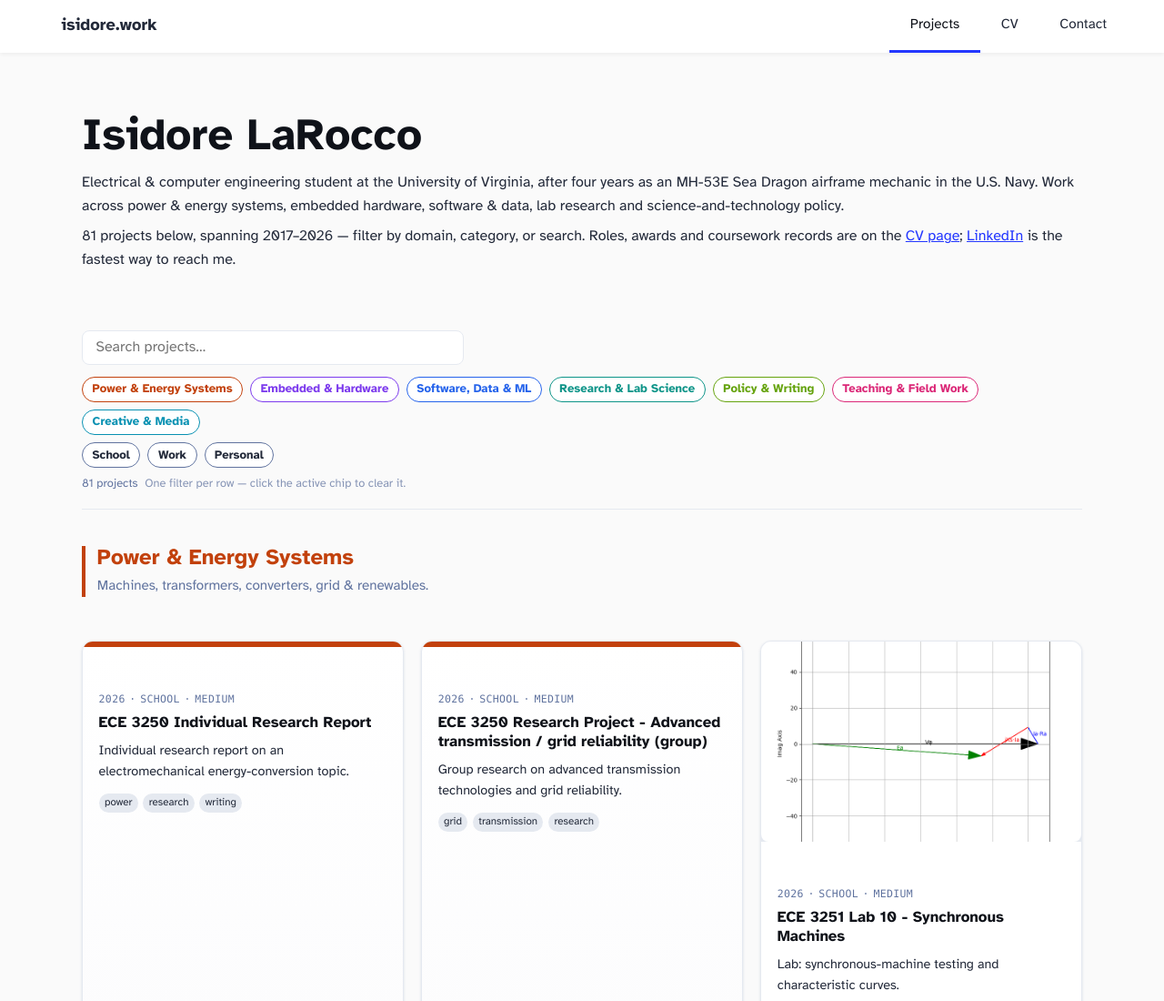
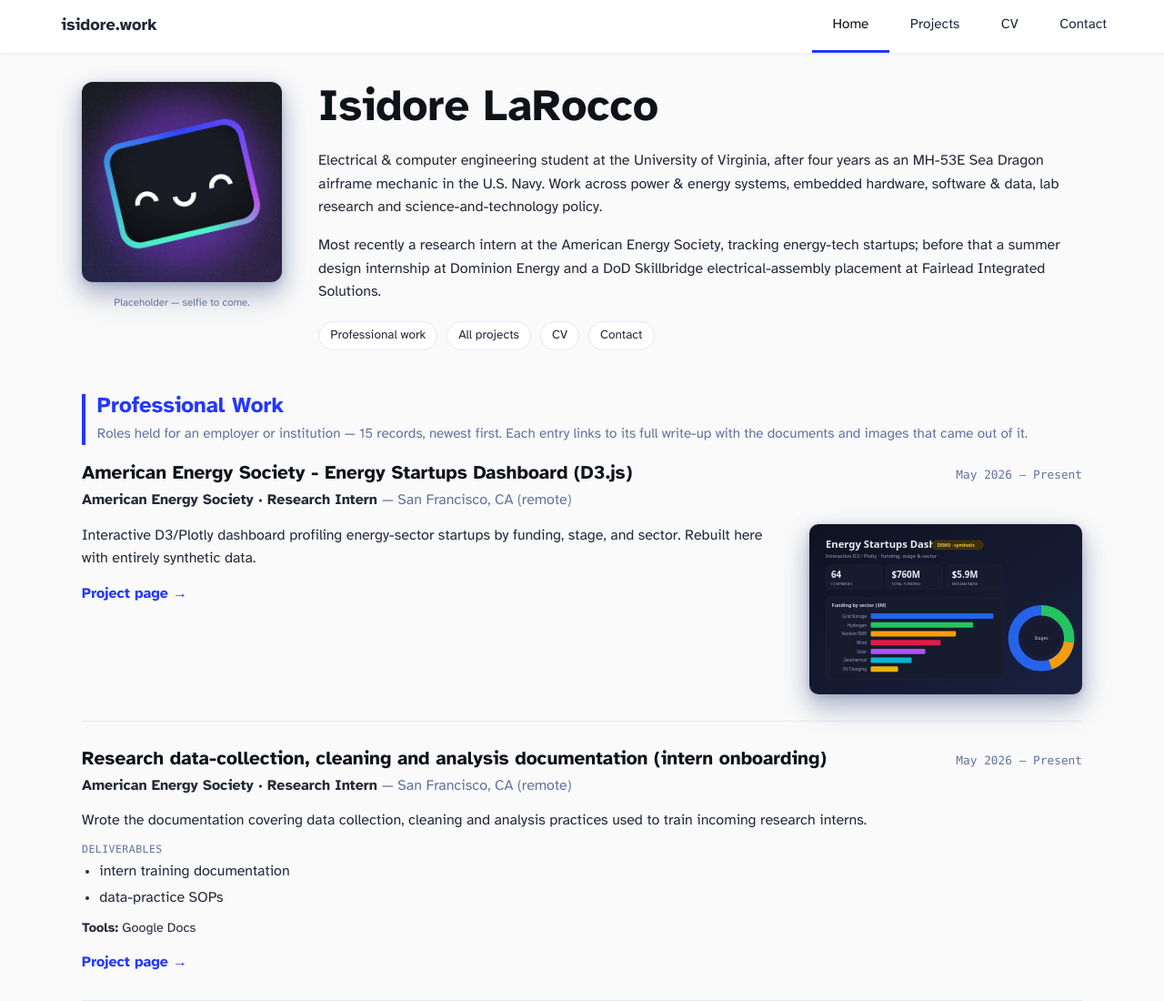
Before and after one commit to harris11ax/isidore-work, an Astro site: page / in a window 1280 px wide. Shown: the top 1100 px of the page at 91% size. Built offline with nearby package versions, Linux system fonts and the light colour scheme; Astro itself is replaced by a stand-in of ours.

Commit message:
Homepage: about + selfie + Professional Work list; move the catalog to /projects

```diff
--- a/src/components/Header.astro
+++ b/src/components/Header.astro
@@ -3,7 +3,8 @@ import { SITE_TITLE } from '../consts';
 
 const currentPath = new URL(Astro.request.url).pathname;
 const links = [
-	{ href: '/', label: 'Projects' },
+	{ href: '/', label: 'Home' },
+	{ href: '/projects', label: 'Projects' },
 	{ href: '/cv', label: 'CV' },
 	{ href: '/contact', label: 'Contact' },
 ];
--- /dev/null
+++ b/src/components/ProfessionalWork.astro
@@ -0,0 +1,69 @@
+---
+import { professionalEntries } from '../data/professional';
+import { monthYear, period } from '../lib/dates';
+
+// Card-cover resolution, same rule as the projects grid: an explicit cover wins,
+// otherwise the first image (or the first asset with a thumbnail).
+function coverOf(p: (typeof professionalEntries)[number]['project']): string | null {
+	if (p.cover) return p.cover;
+	const asset = p.assets.find((a) => a.type === 'image' || a.thumb);
+	if (!asset) return null;
+	return asset.type === 'image' ? asset.src : (asset.thumb ?? null);
+}
+
+const entries = professionalEntries.map((e) => ({ ...e, cover: coverOf(e.project) }));
+---
+
+<div class="work-list">
+	{entries.map(({ project, role, cover }) => (
+		<article class="work-entry" id={project.slug}>
+			<div class="work-head">
+				<h3><a href={`/projects/${project.slug}`}>{project.name}</a></h3>
+				<span class="work-when">
+					{role ? period(role) : monthYear(project.date)}
+				</span>
+			</div>
+
+			{role ? (
+				<p class="work-org">
+					{role.org}
+					{role.title ? ` · ${role.title}` : ''}
+					{role.location ? <span class="work-place"> — {role.location}</span> : null}
+				</p>
+			) : (
+				<p class="work-org">{monthYear(project.date)}</p>
+			)}
+
+			<div class="work-body">
+				<div class="work-text">
+					{project.summary ? <p class="work-summary">{project.summary}</p> : null}
+
+					{project.deliverables && project.deliverables.length ? (
+						<>
+							<p class="work-label">Deliverables</p>
+							<ul class="work-contrib">
+								{project.deliverables.map((d) => <li>{d}</li>)}
+							</ul>
+						</>
+					) : null}
+
+					{project.tools && project.tools.length ? (
+						<p class="work-facts"><strong>Tools:</strong> {project.tools.join(' · ')}</p>
+					) : null}
+
+					{project.status ? <span class="status-pill">{project.status}</span> : null}
+
+					<p class="work-links">
+						<a href={`/projects/${project.slug}`}>Project page &rarr;</a>
+					</p>
+				</div>
+
+				{cover ? (
+					<div class="work-media">
+						<img src={cover} alt={project.name} loading="lazy" />
+					</div>
+				) : null}
+			</div>
+		</article>
+	))}
+</div>
--- /dev/null
+++ b/src/data/professional.ts
@@ -0,0 +1,61 @@
+// The homepage's "Professional Work" list: every project record whose category is
+// `Work`, anchored to the CV role it came out of.
+//
+// The anchor is hand-maintained on purpose. `src/data/projects.json` is generated by
+// `portfolio_db/export_site.py` and its `org` field is deliberately de-identified
+// ("Internship employer", "U.S. Navy (HM-12)"), so the employer / role title / dates
+// shown on the homepage come from `roles.ts` — the CV spine, generated from roles.csv.
+// That keeps the generated files untouched and re-runnable.
+//
+// If a Work project gains no entry here it is reported (never silently dropped) and
+// rendered without the role line, so a database rebuild shows up as a build warning.
+import { projects, type Project } from '../lib/projects';
+import { ROLES, type Role } from './roles';
+
+const ROLE_BY_SLUG: Record<string, string> = {
+	// American Energy Society — research intern (R01)
+	'american-energy-society-energy-startups-dashboard': 'R01',
+	'aes-research-data-documentation-and-onboarding': 'R01',
+	'aes-flagship-energy-startups-report': 'R01',
+	'aes-energy-startup-longitudinal-database': 'R01',
+	// Dominion Energy — customer projects design intern (R04)
+	'dominion-energy-summer-internship': 'R04',
+	'dominion-route-planning-excel-tool': 'R04',
+	'dominion-residential-power-hookup-project': 'R04',
+	'dominion-municipal-and-utility-coordination': 'R04',
+	// University of Virginia — undergraduate teaching assistant (R03)
+	'uva-ta-applied-circuits-ece-2300': 'R03',
+	// Fairlead Integrated Solutions (R06)
+	'fairlead-electrical-assembly-technician': 'R06',
+	// U.S. Navy, HM-12 (R05)
+	'navy-maintenance-training-program': 'R05',
+	'navy-mh53e-airframe-maintenance': 'R05',
+	// Riverside Kayak Connection (R07)
+	'rkc-detroit-historical-canal-tour-and-tour-guide-manual': 'R07',
+	'rkc-coaching-records-and-fun-start-lesson-plans': 'R07',
+	'rkc-coaching-and-canal-tour': 'R07',
+};
+
+export interface ProfessionalEntry {
+	project: Project;
+	role?: Role;
+}
+
+const work = projects.filter((p) => p.category === 'Work');
+
+const unanchored = work.filter((p) => !ROLE_BY_SLUG[p.slug]).map((p) => p.slug);
+if (unanchored.length) {
+	console.warn(
+		`[professional] Work project(s) with no role anchor in ROLE_BY_SLUG — ` +
+			`add them so the homepage shows employer and dates: ${unanchored.join(', ')}`,
+	);
+}
+
+/** Work-category records, newest first (projects.json is already date-sorted). */
+export const professionalEntries: ProfessionalEntry[] = work.map((project) => ({
+	project,
+	role: ROLES.find((r) => r.id === ROLE_BY_SLUG[project.slug]),
+}));
+
+/** Everything that is not professional work — linked, not listed, on the homepage. */
+export const otherProjectCount = projects.length - work.length;
--- /dev/null
+++ b/src/lib/dates.ts
@@ -0,0 +1,32 @@
+// Date helpers shared by the CV page and the homepage's professional section.
+export const MONTHS = [
+	'Jan', 'Feb', 'Mar', 'Apr', 'May', 'Jun',
+	'Jul', 'Aug', 'Sep', 'Oct', 'Nov', 'Dec',
+];
+
+/** "2026-05" -> "May 2026"; "present" -> "Present"; anything else passes through. */
+export function fmt(value: string): string {
+	if (!value) return '';
+	if (value.toLowerCase() === 'present') return 'Present';
+	const m = value.match(/^(\d{4})-(\d{2})$/);
+	if (!m) return value;
+	return `${MONTHS[Number(m[2]) - 1]} ${m[1]}`;
+}
+
+/** "2026-05" / "present" -> "May 2026 – Present" (single date when there is no end). */
+export function period(r: { start: string; end: string; current: boolean }): string {
+	const from = fmt(r.start);
+	const to = r.current ? 'Present' : r.end ? fmt(r.end) : '';
+	return to ? `${from} – ${to}` : from;
+}
+
+/**
+ * A project's own date. Records carry either a full day ("2026-08-05") or a month
+ * ("2026-07"); both should read as "Aug 2026".
+ */
+export function monthYear(value: string): string {
+	if (!value) return '';
+	const m = value.match(/^(\d{4})-(\d{2})/);
+	if (!m) return value;
+	return `${MONTHS[Number(m[2]) - 1]} ${m[1]}`;
+}
--- a/src/pages/index.astro
+++ b/src/pages/index.astro
@@ -1,17 +1,22 @@
 ---
 import Layout from '../layouts/Layout.astro';
-import { SITE_TITLE, SITE_DESCRIPTION, LINKEDIN_URL } from '../consts';
-import { projects } from '../lib/projects';
-import { DOMAINS, CATEGORIES } from '../data/domains';
-import FilterableProjects from '../components/FilterableProjects.tsx';
+import { SITE_TITLE, SITE_DESCRIPTION, EMAIL, GITHUB_URL, LINKEDIN_URL } from '../consts';
+import { professionalEntries, otherProjectCount } from '../data/professional';
+import ProfessionalWork from '../components/ProfessionalWork.astro';
 
-const years = projects.map((p) => Number(p.date.slice(0, 4))).filter((y) => !Number.isNaN(y));
-const span = years.length ? `${Math.min(...years)}–${Math.max(...years)}` : '';
+// Placeholder until a real selfie is supplied — swapped by replacing this one file.
+const SELFIE = '/blog-placeholder-about.jpg';
+const workCount = professionalEntries.length;
 ---
 
 <Layout title={SITE_TITLE} description={SITE_DESCRIPTION}>
-	<section class="bio-section">
-		<div class="bio-text">
+	<section class="home-intro">
+		<figure class="home-photo">
+			<img src={SELFIE} alt="Isidore LaRocco — placeholder portrait, real photo to come" />
+			<figcaption>Placeholder — selfie to come.</figcaption>
+		</figure>
+
+		<div class="home-intro-text">
 			<h1>Isidore LaRocco</h1>
 			<p>
 				Electrical &amp; computer engineering student at the University of Virginia, after four
@@ -20,17 +25,52 @@ const span = years.length ? `${Math.min(...years)}–${Math.max(...years)}` : ''
 				science-and-technology policy.
 			</p>
 			<p>
-				{projects.length} projects below{span ? `, spanning ${span}` : ''} — filter by domain,
-				category, or search. Roles, awards and coursework records are on the
-				<a href="/cv">CV page</a>; <a href={LINKEDIN_URL} rel="me">LinkedIn</a> is the fastest way to reach me.
+				Most recently a research intern at the American Energy Society, tracking energy-tech
+				startups; before that a summer design internship at Dominion Energy and a DoD
+				Skillbridge electrical-assembly placement at Fairlead Integrated Solutions.
 			</p>
+
+			<nav class="jump-nav" aria-label="On this page">
+				<a href="#work">Professional work</a>
+				<a href="/projects">All projects</a>
+				<a href="/cv">CV</a>
+				<a href="#contact">Contact</a>
+			</nav>
 		</div>
 	</section>
 
-	<FilterableProjects
-		client:load
-		projects={projects}
-		domains={DOMAINS}
-		categories={[...CATEGORIES]}
-	/>
+	<section id="work" class="home-section">
+		<div class="domain-head" style="border-color: var(--accent)">
+			<h2 style="color: var(--accent)">Professional Work</h2>
+			<p>
+				Roles held for an employer or institution — {workCount} records, newest first. Each
+				entry links to its full write-up with the documents and images that came out of it.
+			</p>
+		</div>
+
+		<ProfessionalWork />
+	</section>
+
+	<section class="home-section home-more">
+		<h2>Everything else</h2>
+		<p>
+			Coursework, personal builds, research and volunteer programmes — {otherProjectCount} more
+			records, filterable by domain and category. Roles, awards and credentials are on the
+			<a href="/cv">CV page</a>.
+		</p>
+		<p><a class="more-link" href="/projects">Browse all projects &rarr;</a></p>
+	</section>
+
+	<section id="contact" class="home-section home-contact">
+		<h2>Get in touch</h2>
+		<p>
+			Email is the fastest way to reach me; LinkedIn works too. The
+			<a href="/contact">contact page</a> lists both addresses.
+		</p>
+		<p class="contact-links">
+			<a href={`mailto:${EMAIL}`}>{EMAIL}</a>
+			<a href={LINKEDIN_URL} rel="me">LinkedIn</a>
+			<a href={GITHUB_URL} rel="me">GitHub</a>
+		</p>
+	</section>
 </Layout>
--- a/src/pages/projects/[slug].astro
+++ b/src/pages/projects/[slug].astro
@@ -17,7 +17,7 @@ const meta = metaLine(project);
 
 <Layout title={project.name} description={project.summary || project.name} image={coverImg || '/blog-placeholder-1.jpg'}>
 	<article class="project-detail">
-		<a href="/" class="back">&larr; All projects</a>
+		<a href="/projects" class="back">&larr; All projects</a>
 
 		<div class="detail-tag" style={`background:${domain.color}`}>{domain.label}</div>
 		<h1>{project.name}</h1>
--- /dev/null
+++ b/src/pages/projects/index.astro
@@ -0,0 +1,29 @@
+---
+import Layout from '../../layouts/Layout.astro';
+import { projects } from '../../lib/projects';
+import { DOMAINS, CATEGORIES } from '../../data/domains';
+import FilterableProjects from '../../components/FilterableProjects.tsx';
+
+const years = projects.map((p) => Number(p.date.slice(0, 4))).filter((y) => !Number.isNaN(y));
+const span = years.length ? `${Math.min(...years)}–${Math.max(...years)}` : '';
+---
+
+<Layout
+	title="Projects — Isidore LaRocco"
+	description={`All ${projects.length} project records: coursework, personal builds, professional work and volunteer programmes, filterable by domain and category.`}
+>
+	<h1>Projects</h1>
+	<p>
+		{projects.length} records in total{span ? `, spanning ${span}` : ''} — filter by domain,
+		category, or search. Professional work is summarised on the
+		<a href="/">homepage</a>; roles, awards and coursework records are on the
+		<a href="/cv">CV page</a>.
+	</p>
+
+	<FilterableProjects
+		client:load
+		projects={projects}
+		domains={DOMAINS}
+		categories={[...CATEGORIES]}
+	/>
+</Layout>
--- a/src/styles/global.css
+++ b/src/styles/global.css
@@ -378,6 +378,79 @@ main { width: 1100px; max-width: calc(100% - 2em); }
 	min-width: 6.5em;
 }
 
+/* ===== Home: intro, jump nav, professional work ===== */
+.home-intro {
+	display: flex; gap: 2.5em; align-items: flex-start;
+	flex-wrap: wrap; margin-bottom: 3em;
+}
+.home-photo { margin: 0; flex: 0 0 220px; }
+.home-photo img {
+	width: 220px; height: 220px; object-fit: cover;
+	border-radius: 12px; background: #e0e0e0; box-shadow: var(--box-shadow);
+}
+.home-photo figcaption {
+	font-size: 0.72em; color: rgb(var(--gray)); text-align: center; margin-top: 0.5em;
+}
+.home-intro-text { flex: 1 1 360px; }
+.home-intro-text h1 { margin-top: 0; }
+.home-intro-text p { color: rgb(var(--gray-dark)); }
+
+.jump-nav { display: flex; flex-wrap: wrap; gap: 0.6em; margin-top: 1.2em; }
+.jump-nav a {
+	font-size: 0.85em; text-decoration: none; background: #fff; color: rgb(var(--gray-dark));
+	border: 1px solid rgb(var(--gray-light)); border-radius: 999px; padding: 0.3em 0.9em;
+	transition: border-color 0.15s, color 0.15s;
+}
+.jump-nav a:hover { border-color: var(--accent); color: var(--accent); }
+
+.home-section { margin: 3em 0; scroll-margin-top: 70px; }
+.home-more { background: #fff; border: 1px solid rgb(var(--gray-light)); border-radius: 12px; padding: 1.5em; }
+.home-more h2 { margin-top: 0; }
+.more-link { font-weight: 700; text-decoration: none; }
+.home-contact p { margin: 0.4em 0; }
+.contact-links { display: flex; gap: 1.4em; flex-wrap: wrap; font-weight: 600; }
+
+/* professional-work entries */
+.work-entry {
+	border-top: 1px solid rgb(var(--gray-light));
+	padding-top: 1.8em; margin-top: 1.8em;
+}
+.work-entry:first-child { border-top: none; padding-top: 0; margin-top: 0; }
+.work-head {
+	display: flex; justify-content: space-between; align-items: baseline;
+	gap: 1em; flex-wrap: wrap;
+}
+.work-head h3 { margin: 0; font-size: 1.3em; }
+.work-head h3 a { color: rgb(var(--black)); text-decoration: none; }
+.work-head h3 a:hover { color: var(--accent); }
+.work-when {
+	font-size: 0.8em; color: rgb(var(--gray)); white-space: nowrap;
+	font-family: ui-monospace, "SFMono-Regular", Menlo, monospace;
+}
+.work-org { margin: 0.25em 0 0.8em; font-weight: 600; color: rgb(var(--gray-dark)); }
+.work-place { font-weight: 400; color: rgb(var(--gray)); }
+.work-body { display: flex; gap: 1.8em; align-items: flex-start; flex-wrap: wrap; }
+.work-text { flex: 1 1 380px; }
+.work-summary { margin: 0 0 0.6em; }
+.work-label {
+	font-size: 0.72em; letter-spacing: 0.04em; text-transform: uppercase;
+	color: rgb(var(--gray)); margin: 0.8em 0 0.2em;
+	font-family: ui-monospace, "SFMono-Regular", Menlo, monospace;
+}
+.work-contrib { margin: 0 0 0.6em; padding-left: 1.2em; }
+.work-contrib li { margin-bottom: 0.2em; }
+.work-facts { font-size: 0.9em; color: rgb(var(--gray-dark)); margin: 0.3em 0; }
+.work-media { flex: 0 0 300px; max-width: 100%; }
+.work-media img { width: 100%; border-radius: 10px; box-shadow: var(--box-shadow); display: block; }
+.work-links { margin: 0.8em 0 0; }
+.work-links a { font-weight: 700; text-decoration: none; }
+
+@media (max-width: 720px) {
+	.home-photo { flex: 1 1 100%; }
+	.home-photo img { width: 160px; height: 160px; margin: 0 auto; display: block; }
+	.work-media { flex: 1 1 100%; }
+}
+
 /* ===== CV page ===== */
 .cv-header { margin-bottom: 2em; }
 .cv-header h1 { margin-bottom: 0.2em; }
```
Also changed, not shown: AGENTS.md (+5 -5 lines), PLAN.md (+4 -0 lines), src/pages/cv.astro (+3 -19 lines).
